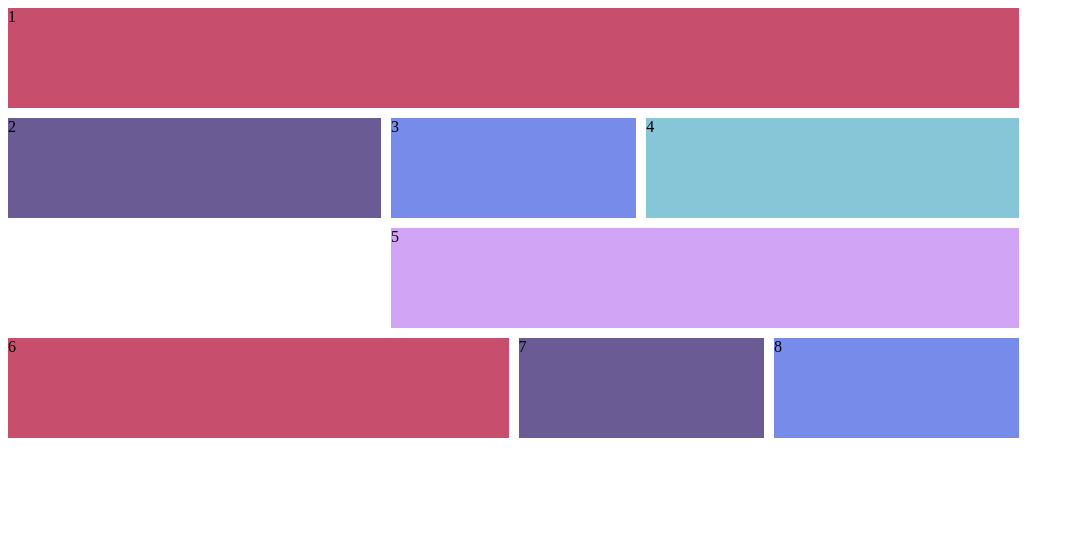
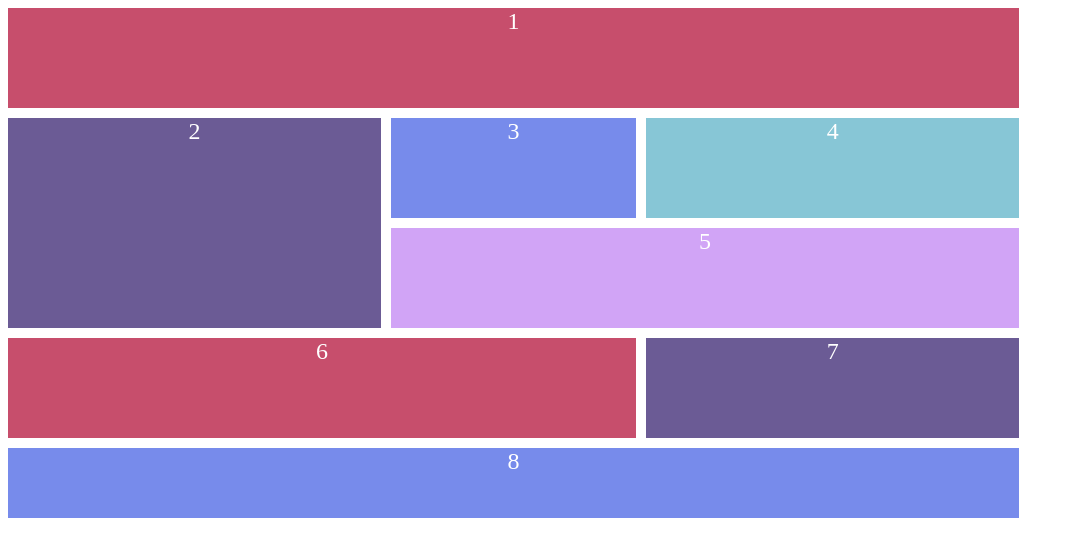
Before and after one commit to jakecohen-96/display-grid, a plain HTML site: page index.html in a window 1280 px wide. Shown: the whole page, without its empty margins (0-1074 px from the left). Drawn offline with Linux system fonts and the light colour scheme.

Commit message:
second commit

```diff
--- a/styles.css
+++ b/styles.css
@@ -4,46 +4,57 @@
     grid-template-rows: repeat(4, 100px);
     gap: 10px;
     max-width: 80%;
+    text-align: center;
+    color: white;
+    font-size: x-large;
 }
 
 .item1 {
-    grid-column: 1 / span 8; grid-row: 1;
+    grid-column: 1 / span 8;
+    grid-row: 1;
      background-color: #c74e6c;
 
     }
 
 .item2 {
-    grid-column: 1 / span 3; grid-row: 2;
+    grid-column: 1 / span 3;
+    grid-row: 2 / span 2;
      background-color: #6b5b95;
 
     }
 .item3 {
-    grid-column: 4 / span 2; grid-row: 2;
+    grid-column: 4 / span 2;
+    grid-row: 2;
      background-color: #778beb;
 
     }
 .item4 {
-    grid-column: 6 / span 3; grid-row: 2;
+    grid-column: 6 / span 3;
+    grid-row: 2;
     background-color: #87c6d6;
 
     }
 .item5 {
-    grid-column: 4 / span 5; grid-row: 3;
+    grid-column: 4 / span 5;
+    grid-row: 3;
     background-color: #d1a4f6;
 
     }
 .item6 {
-    grid-column: 1 / span 4; grid-row: 4;
+    grid-column: 1 / span 5;
+    grid-row: 4;
     background-color: #c74e6c;
 
     }
 .item7 {
-    grid-column: 5 / span 2; grid-row: 4;
+    grid-column: 6 / span 3;
+    grid-row: 4;
     background-color: #6b5b95;
 
     }
 .item8 {
-    grid-column: 7 / span 2; grid-row: 4;
+    grid-column: 1 / span 8;
+    grid-row: 5 / span 8;
     background-color: #778beb;
 
     }
```
